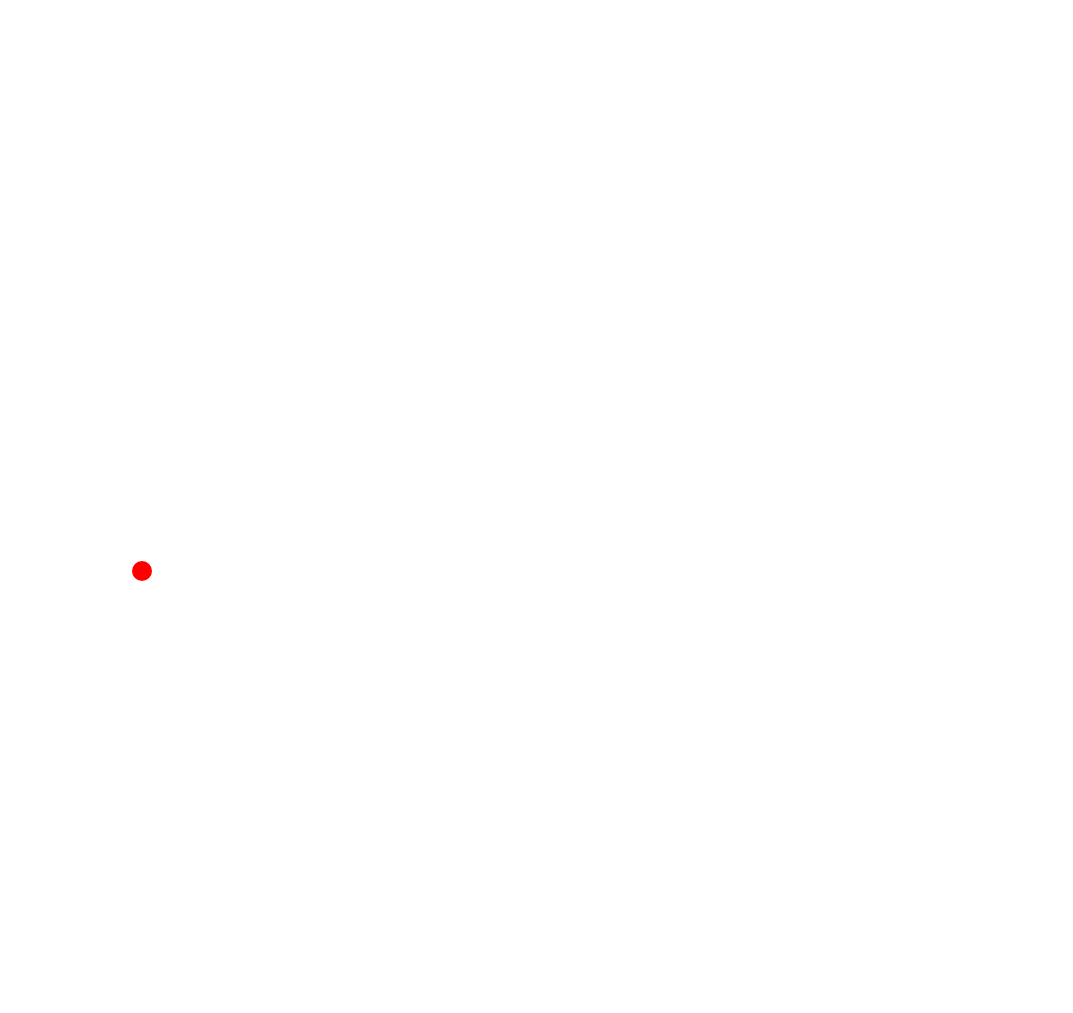
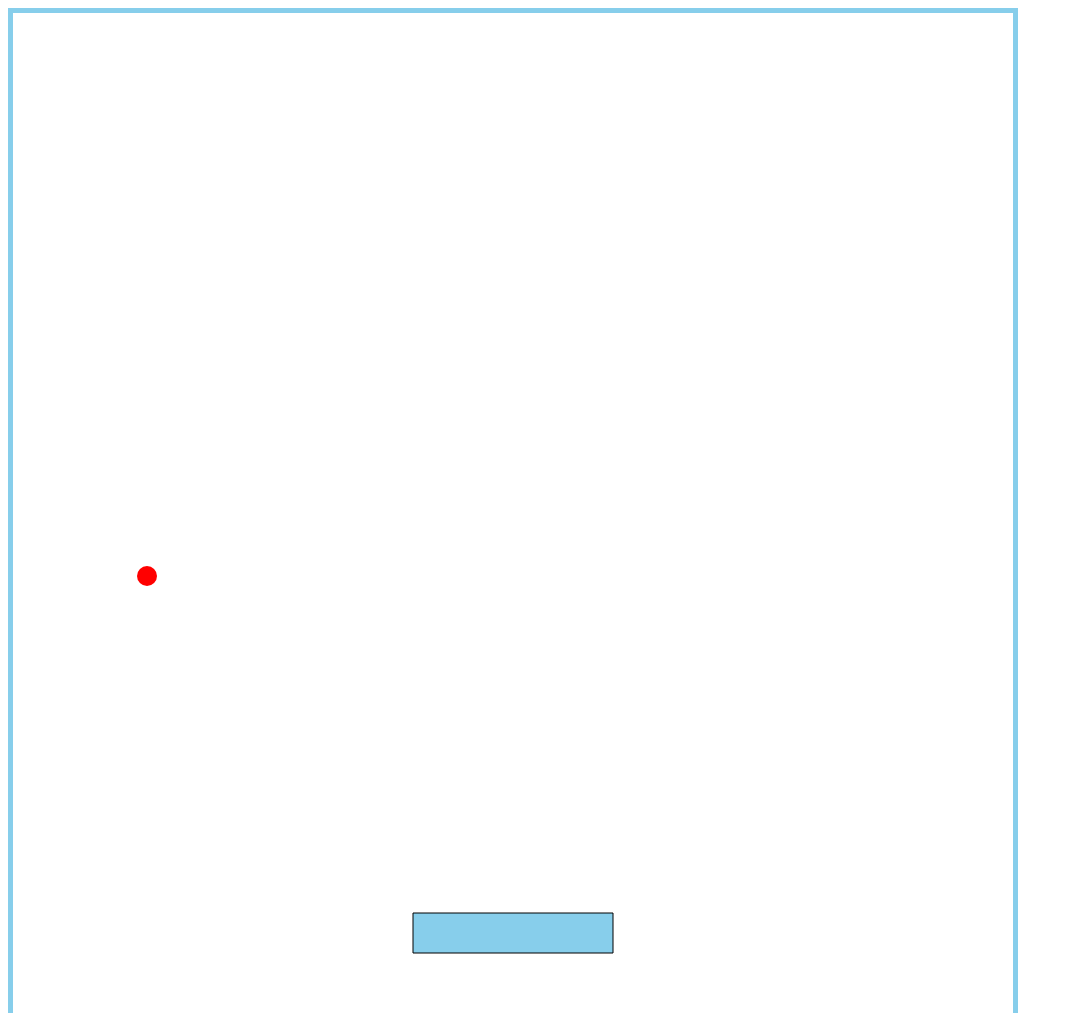
Before and after one commit to emildyulgerov/arkanoid-game, a website built with webpack: page index.html in a window 1280 px wide. Shown: the top 1013 px of the page, without its empty margins (0-1073 px from the left). Built offline with nearby package versions, Linux system fonts and the light colour scheme.

Commit message:
Add Paddle

```diff
--- a/index.html
+++ b/index.html
@@ -6,6 +6,11 @@
     <meta name="viewport" content="width=device-width, initial-scale=1.0">
     <script src="./dist/index.bundle.js" defer></script>
     <title>Arkanoid</title>
+    <style>
+        canvas {
+            border: 5px solid skyblue;
+        }
+    </style>
 </head>
 <body>
 <canvas id="my-canvas"width="1000" height="1000">Canvas not supported</canvas>
--- /dev/null
+++ b/src/Paddle.ts
@@ -0,0 +1,49 @@
+import { Point } from "./Point";
+
+export class Paddle {
+
+    private speed: Point = { x: 0.1, y: 0 };
+
+    constructor(
+        public context: CanvasRenderingContext2D,
+        public x: number,
+        public y: number,
+        public width: number,
+        public height: number,
+        public color?: string
+        ){
+        this.x = x;
+        this.y = y;
+        this.width = width;
+        this.height = height;
+        this.color = color;
+    }
+
+    drawPaddle(): void {
+        if (this.color) {
+            this.context.fillStyle = this.color;
+        }
+        this.context.beginPath();
+        this.context.moveTo(this.x, this.y);
+        this.context.rect(this.x, this.y, this.width, this.height);
+        this.context.fill();
+        this.context.stroke();
+        this.context.closePath();
+    }
+
+    movePaddle(): void {
+        document.addEventListener('keydown', event => {
+
+            if (event.code == 'ArrowRight') {
+                if (this.x <= 1000 - this.width) {
+                    this.x += this.speed.x
+                }
+
+            } else if (event.code == 'ArrowLeft') {
+                if (this.x >= 0) {
+                    this.x -= this.speed.x
+                }
+            }
+        })
+    }
+}
--- a/src/index.ts
+++ b/src/index.ts
@@ -1,5 +1,6 @@
 import { Ball } from "./Ball";
 import { InitCanvas } from "./Canvas";
+import { Paddle } from "./Paddle";
 import { Point, Vector } from "./Point";
 
 const canvasEl = document.getElementById('my-canvas') as HTMLCanvasElement;
@@ -8,6 +9,7 @@ const context = canvasEl.getContext('2d');
 
 export const width = canvasEl.width;
 export const height = canvasEl.height
+
 
 const canvasController = new InitCanvas('my-canvas');
 
@@ -20,11 +22,16 @@ const vel = new Vector(speed, speed * 1.5);
 
 const ball = new Ball(context, vel, x, y);
 
+const paddle = new Paddle(context,400,900,200,40,'skyblue');
+
+
 
 start()
 function start(){
     canvasController.clear();
     ball.drawBall();
     ball.moveBall();
+    paddle.drawPaddle();
+    paddle.movePaddle();
     requestAnimationFrame(start);
 }
```
